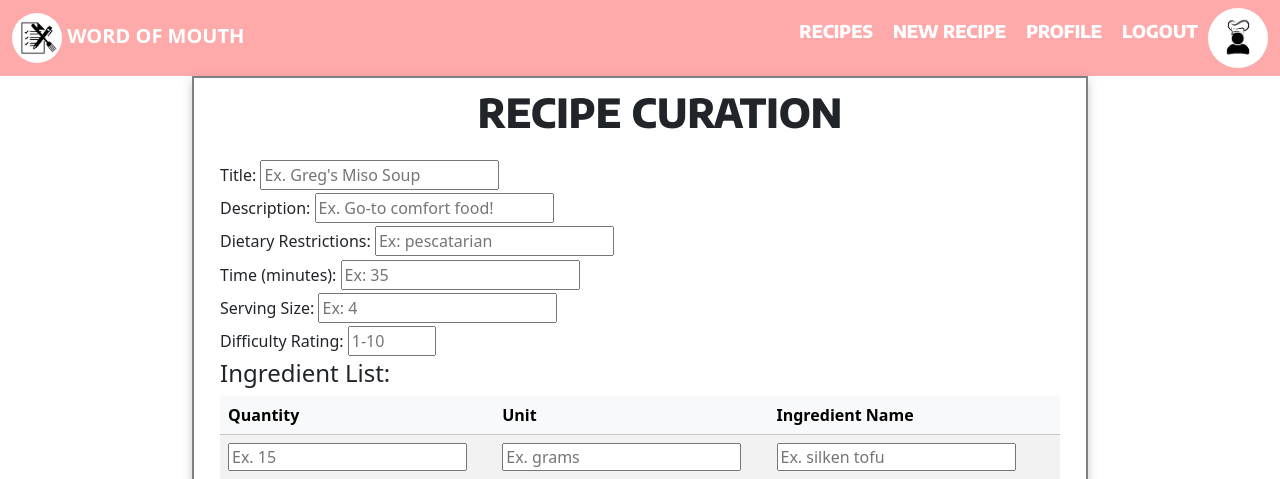
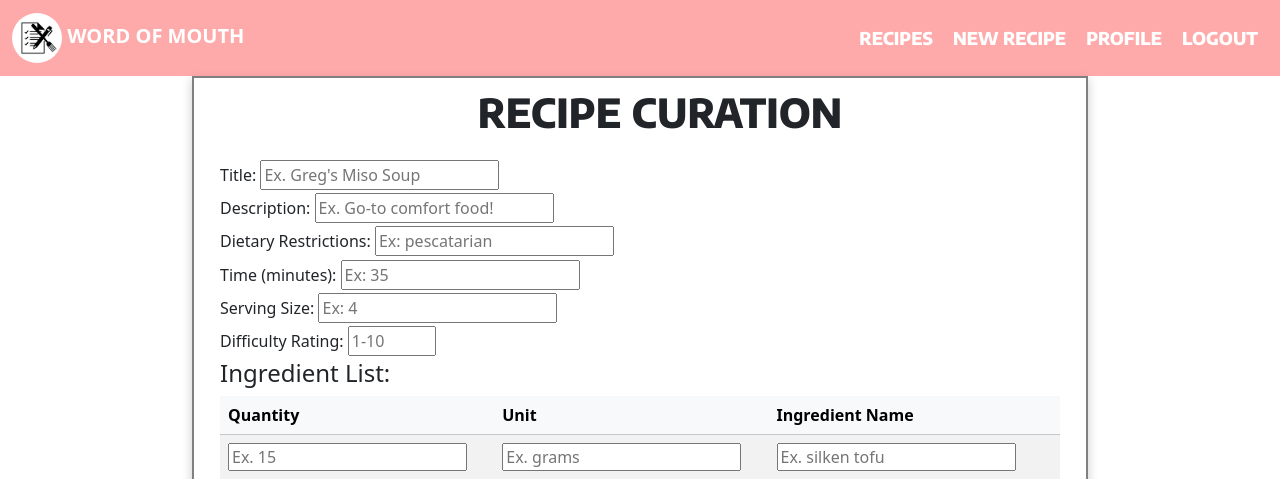
Before and after one commit to uva-cs3240-s22/group-project-a-21, a Django app: page /recipes/enter-recipe/ in a window 1280 px wide. Shown: the top 479 px of the page. Run offline with Django 4.2, Linux system fonts and the light colour scheme; the visitor is signed in with stand-in values (Sample User, id 1); parts of the project's set-up code (start-up, migrations or seed data) failed here and were passed over; some libraries are stand-ins or nearby versions.

Commit message:
remove profile pic

```diff
--- a/recipes/templates/recipes/navbar.html
+++ b/recipes/templates/recipes/navbar.html
@@ -25,13 +25,6 @@
                 <a class="nav-link" href="/recipes/enter-recipe/" style="color: white;">NEW RECIPE</a>
                 <a class="nav-link" href="/user/{{ user.pk }}" style="color: white;">PROFILE</a>
                 <a class="nav-link" href="/user/logout" style="color: white;">LOGOUT</a>
-                <a href="/user/{{ user.pk }}">
-                    {% if profile.profile_img %}
-                    <img class="profilePic" src="{{ profile.profile_img.url }}" width="60" height="60">
-                    {% else %}
-                    <img class="profilePic" src="{% static 'recipes/default_chef.png' %}" width="60" height="60">
-                    {% endif %}
-                </a>
                 {% else %}
                 <a class="nav-link text-muted">NEW RECIPE</a>
                 <a class="nav-link" href="{% provider_login_url 'google' %}" style="color: white;">LOGIN WITH GOOGLE</a>
```
